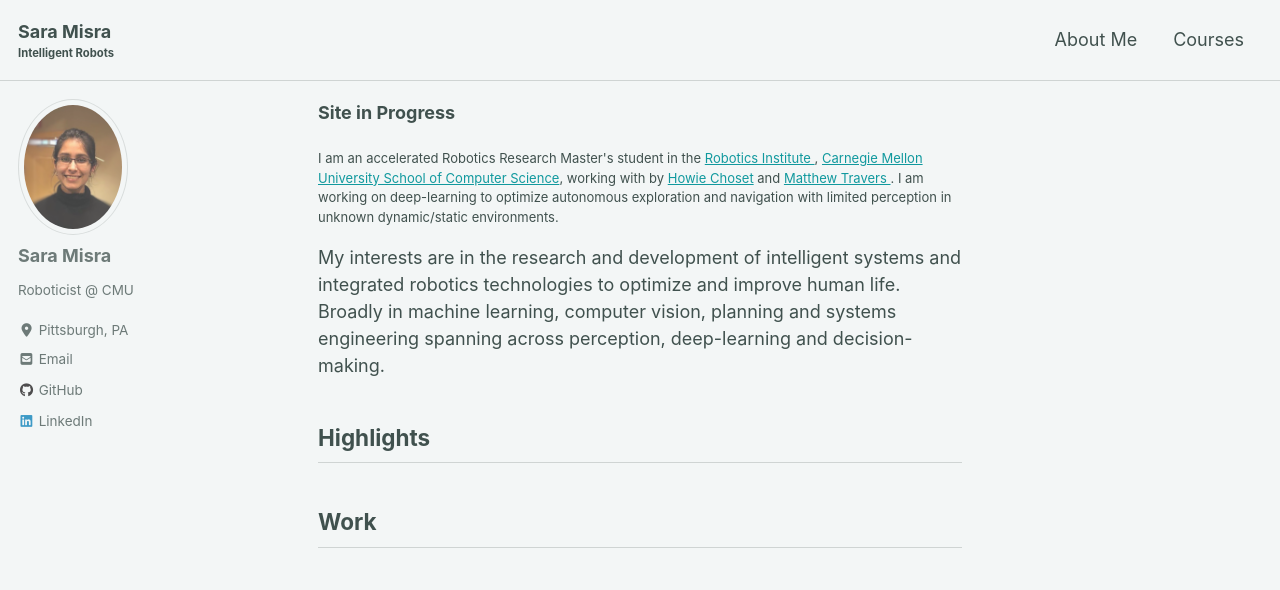
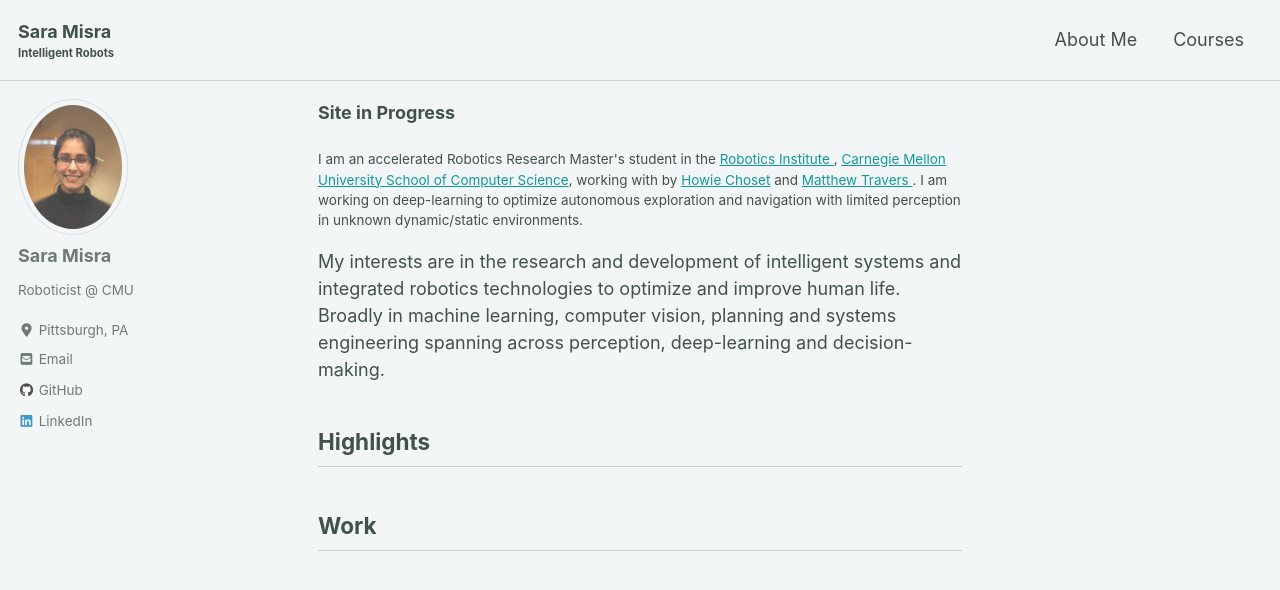
Before and after one commit to saram1sra/saram1sra.github.io, a Jekyll site: the page built from index.html, in a window 1280 px wide and 900 px high. Shown: the top 590 px of the window. Built offline with Jekyll 4.4.1, drawn with Linux system fonts in a browser that asks for light colours; cached includes are drawn as plain includes; nearby versions of some CDN libraries; the list of posts is cut into pages by our own code.

Commit message:
experimenting with fonts

```diff
--- a/index.html
+++ b/index.html
@@ -5,7 +5,7 @@ author_profile: true
 
 <p><b>Site in Progress</b></p>
 
-<p style="font-size:13px">
+<p style="font-size:13.5px">
 
 I am an accelerated Robotics Research Master's student in the <a href='https://www.ri.cmu.edu/'>Robotics Institute </a>,
 <a href='https://www.cs.cmu.edu/'>Carnegie Mellon University School of Computer Science</a>,
```
